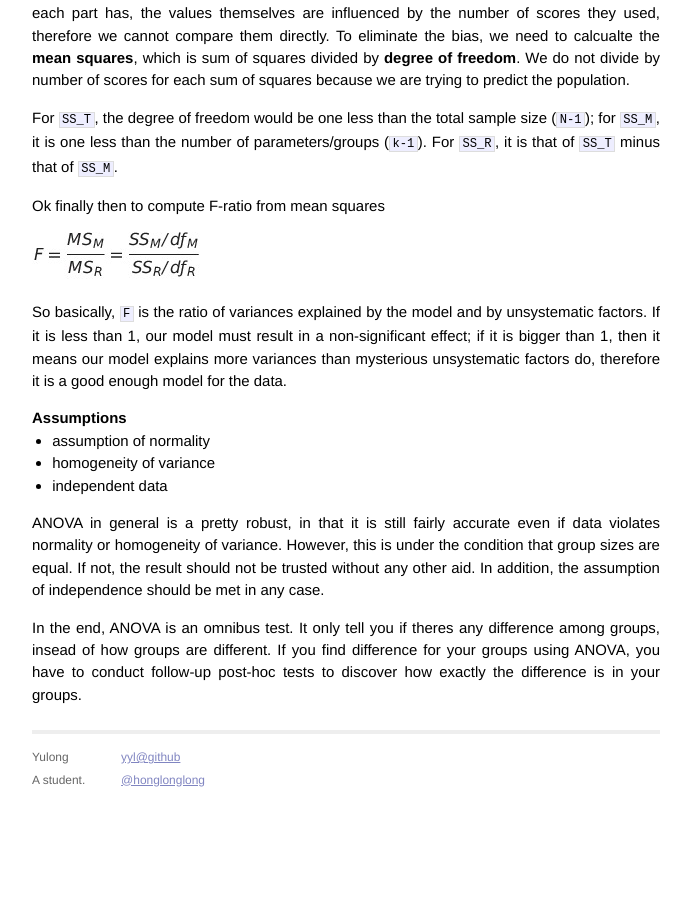
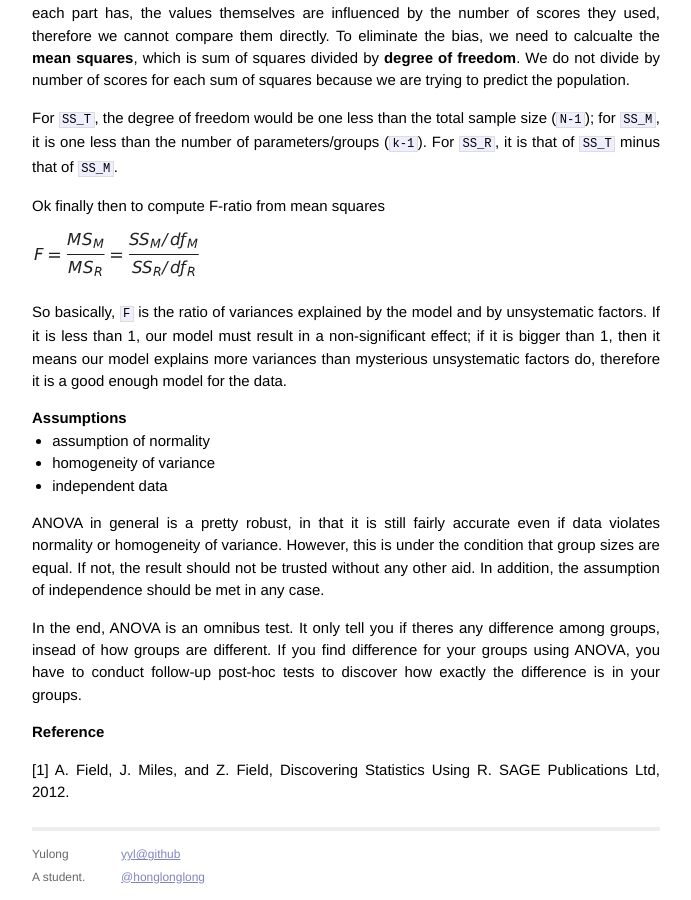
Before and after one commit to yyl/yyl.github.io, a Jekyll site: the page built from _posts/2014-04-25-anova-revisited.md, in a window 1280 px wide and 900 px high, scrolled down 2311 px. Shown: the whole window, without its empty margins (294-985 px from the left). Built offline with Jekyll 4.4.1, drawn with Linux system fonts in a browser that asks for light colours; Markdown is read by kramdown in place of the engine named in the settings; before the commit the page ends 3114 px from its top, so only the background shows below that; some of the changed text lies outside the part shown.

```diff
--- a/_layouts/default.html
+++ b/_layouts/default.html
@@ -12,6 +12,10 @@
         <!-- Custom CSS -->
         <link rel="stylesheet" href="/css/main.css">
 
+        <!-- MathJax -->
+        <script type="text/javascript"
+          src="http://cdn.mathjax.org/mathjax/latest/MathJax.js?config=TeX-AMS-MML_HTMLorMML">
+        </script>
     </head>
     <body>
 
--- a/_posts/2014-04-25-anova-revisited.md
+++ b/_posts/2014-04-25-anova-revisited.md
@@ -111,3 +111,7 @@ So basically, `F` is the ratio of variances explained by the model and by unsyst
 ANOVA in general is a pretty robust, in that it is still fairly accurate even if data violates normality or homogeneity of variance. However, this is under the condition that group sizes are equal. If not, the result should not be trusted without any other aid. In addition, the assumption of independence should be met in any case.
 
 In the end, ANOVA is an omnibus test. It only tell you if theres any difference among groups, insead of how groups are different. If you find difference for your groups using ANOVA, you have to conduct follow-up post-hoc tests to discover how exactly the difference is in your groups.
+
+### Reference
+
+[1] A. Field, J. Miles, and Z. Field, Discovering Statistics Using R. SAGE Publications Ltd, 2012.
```
Also changed, not shown: other parts of _posts/2014-04-25-anova-revisited.md (+2 -2 lines), _posts/2014-04-28-central-limit-theorem.md (added, +12 -0 lines).
